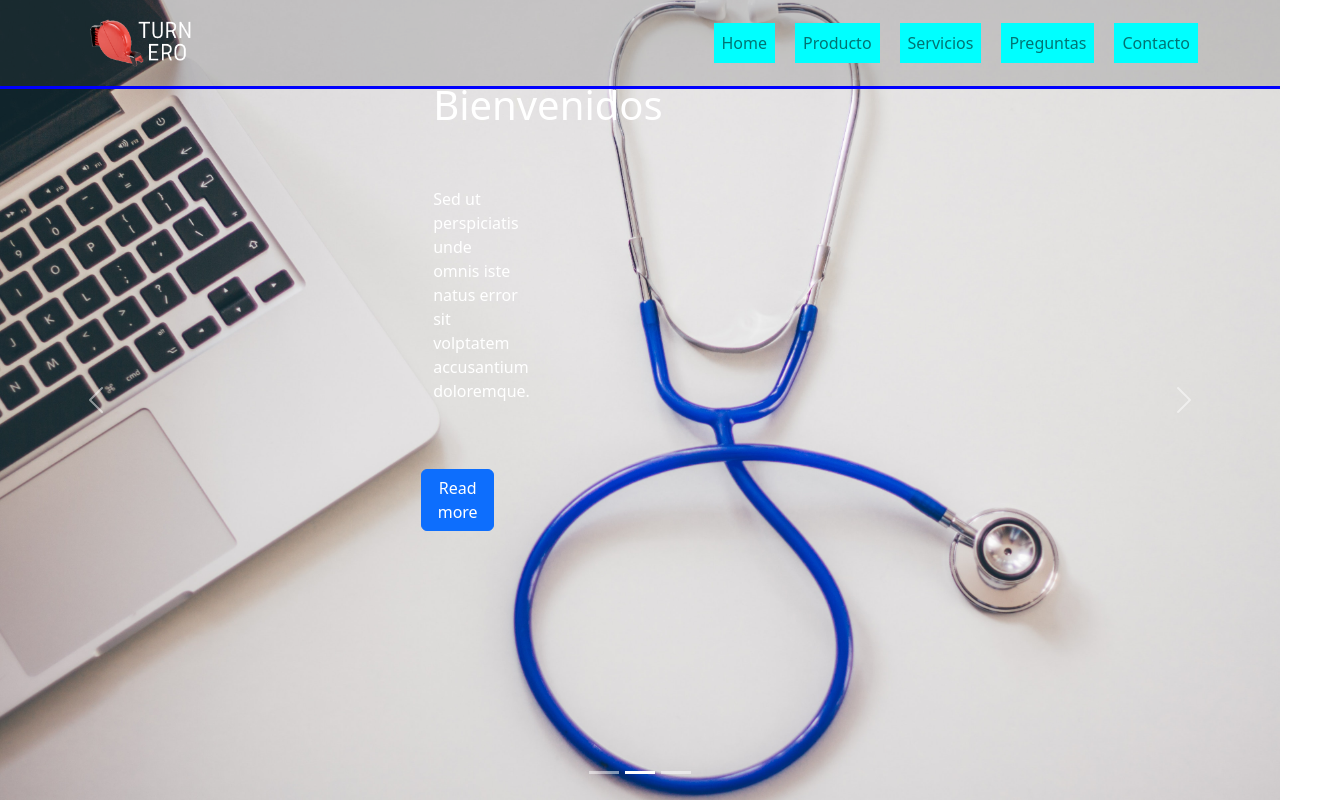
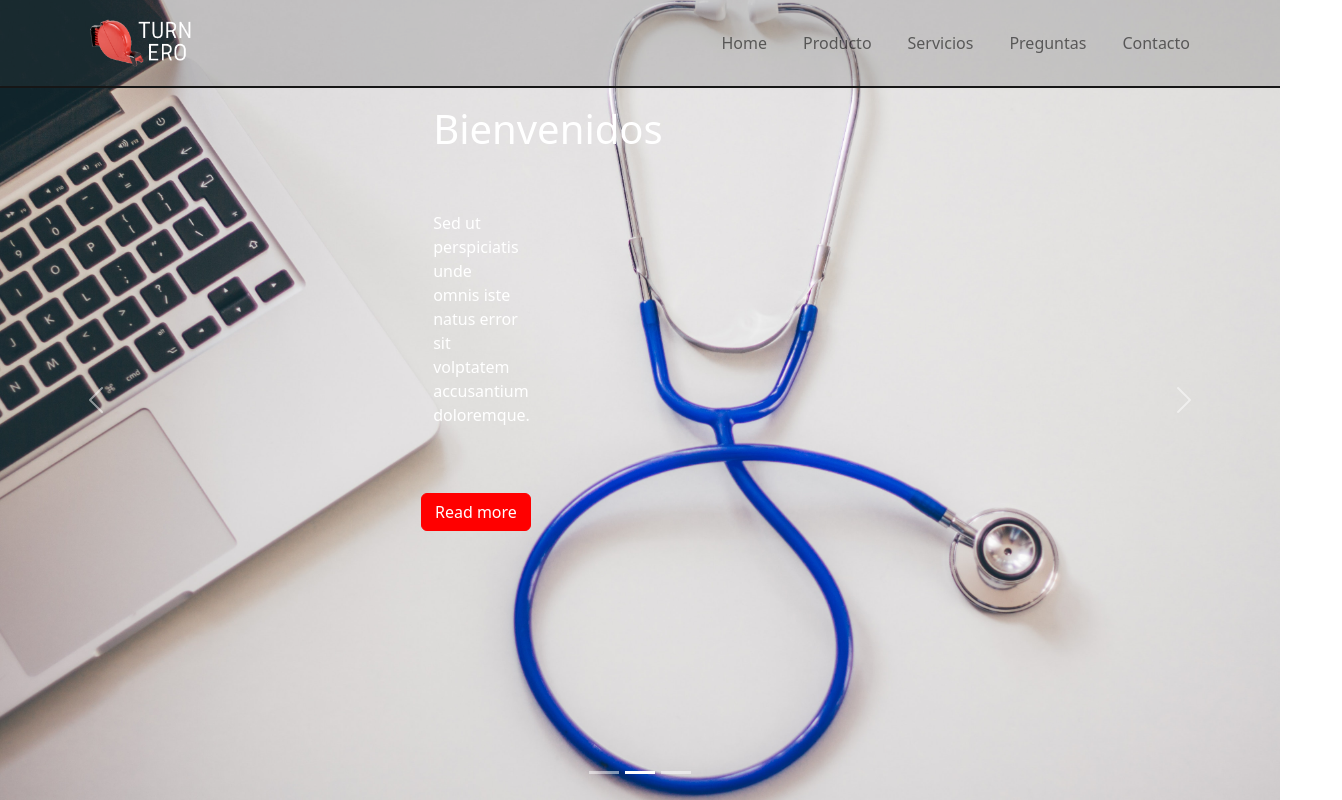
Before and after one commit to cdoller/turnero-front, a React (Create React App) app: page / in a window 1280 px wide. Shown: the top 800 px of the page, 1342 px wide, since content can reach past the window. Built offline with nearby package versions, Linux system fonts and the light colour scheme.

Commit message:
navbar con comportamiento y formato ok - botton arreglado, falta darle colores

```diff
--- a/src/assets/css/Welcome.css
+++ b/src/assets/css/Welcome.css
@@ -1,17 +1,28 @@
-.Welcome{
+.Welcome {
   margin: 80px;
-    display:flex;
+  display: flex;
   flex-direction: column;
   justify-content: center;
   align-items: flex-start;
   text-align: left;
 }
 
-.container-style-welcome{
+.container-style-welcome {
   padding: 20%;
 }
 
-.row{
+.row-welcome {
   margin: 50px;
   text-align: left;
 }
+
+.button-welcome {
+  width: 25%;
+  background-color: red;
+  border-color: red;
+}
+.button-welcome:hover {
+  background-color: greenyellow;
+  border-color: greenyellow;
+  box-shadow: rgb(42, 42, 42) 0px 0px 5px 2px;
+}
--- a/src/assets/css/navbarBootstrap.css
+++ b/src/assets/css/navbarBootstrap.css
@@ -1,13 +1,27 @@
 .navbar-inicio {
   background-color: rgba(68, 68, 68, 0.194);
-  border-bottom: 3px solid blue;
+  border-bottom: 2px solid rgb(22, 22, 22);
 }
-.navbar-inicio .botones-navbar {
+.navbar-inicio .contenedor-navbar {
   width: 100%;
   display: flex;
   justify-content: flex-end;
+  align-items: flex-end;
 }
 .navbar-inicio .button-navbar {
-  background-color: aqua;
   margin-left: 20px;
+  padding: 5px 10px;
 }
+.navbar-inicio .button-navbar:hover {
+  box-shadow: rgb(42, 42, 42) 0px 0px 5px 2px;
+  border-radius: 5px;
+  border-bottom: 3px rgb(42, 42, 42) solid;
+  font-weight: bold;
+}
+.navbar-inicio .hamburguesa-nav {
+  background-color: rgba(22, 22, 22, 0.271);
+  box-shadow: rgb(0, 0, 0) 0px 0px 0px 2px;
+}
+.navbar-inicio .hamburguesa-nav:hover {
+  box-shadow: rgb(42, 42, 42) 0px 0px 5px 2px;
+}
--- /dev/null
+++ b/src/assets/sass/Welcome.scss
@@ -0,0 +1,29 @@
+.Welcome{
+    margin: 80px;
+    display:flex;
+    flex-direction: column;
+    justify-content: center;
+    align-items: flex-start;
+    text-align: left;
+}
+
+.container-style-welcome{
+    padding: 20%;
+}
+
+.row-welcome{
+    margin: 50px;
+    text-align: left;
+}
+
+.button-welcome{
+    width: 25%;
+    background-color: red;
+    border-color: red;
+    &:hover {
+        background-color: greenyellow;
+        border-color: greenyellow;
+        box-shadow: rgb(42, 42, 42) 0px 0px 5px 2px;
+    }
+
+}
--- a/src/assets/sass/navbarBootstrap.scss
+++ b/src/assets/sass/navbarBootstrap.scss
@@ -1,15 +1,31 @@
 .navbar-inicio{
     background-color: rgba(68, 68, 68, 0.194);
-    border-bottom: 3px solid blue;
+    border-bottom: 2px solid rgb(22, 22, 22);
 
-    .botones-navbar{
+    .contenedor-navbar{
     width: 100%;
     display: flex;
     justify-content:flex-end;
+    align-items: flex-end;
     }
 
     .button-navbar{
-    background-color: aqua;
     margin-left: 20px;
+    padding: 5px 10px;
+    &:hover {
+        box-shadow:rgb(42, 42, 42) 0px 0px 5px 2px;
+        border-radius: 5px;
+        border-bottom: 3px rgb(42, 42, 42) solid;
+        font-weight: bold
+        }
     }
+
+    .hamburguesa-nav{
+    background-color: rgba(22, 22, 22, 0.271);
+    box-shadow: rgb(0, 0, 0) 0px 0px 0px 2px;
+    &:hover {
+        box-shadow: rgb(42, 42, 42) 0px 0px 5px 2px;
+        }
+    }
+
 }
--- a/src/components/NavbarBootstrap.js
+++ b/src/components/NavbarBootstrap.js
@@ -19,9 +19,9 @@ const NavBar = ({handleClick}) => {
                 height="60px"
                 alt='imagenTurneo'/>
                 </Navbar.Brand>
-                <Navbar.Toggle aria-controls="basic-navbar-nav" />
+                <Navbar.Toggle className="hamburguesa-nav" aria-controls="basic-navbar-nav"/>
                 <Navbar.Collapse id="basic-navbar-nav">
-                <Nav className="me-auto botones-navbar">
+                <Nav className="me-auto contenedor-navbar">
                     <Nav.Link className="button-navbar" onClick={()=>handleClick}>Home</Nav.Link>
                     <Nav.Link className="button-navbar" onClick={()=>handleClick}>Producto</Nav.Link>
                     <Nav.Link className="button-navbar" onClick={()=>handleClick}>Servicios</Nav.Link>
--- a/src/components/Welcome.js
+++ b/src/components/Welcome.js
@@ -5,14 +5,14 @@ const Welcome = () => {
     return (
 
             <div className="container container-style-welcome">
-                <div className="row">
+                <div className="row row-welcome">
                     <h1 className="col-8">Bienvenidos</h1>
                 </div>
-                <div className="row">
+                <div className="row row-welcome">
                     <p className="col-3">Sed ut perspiciatis unde omnis iste natus error sit volptatem accusantium doloremque.</p>
                 </div>
-                <div className="row">
-                    <button className="col-2 btn btn-primary">Read more</button>
+                <div className="row row-welcome">
+                    <button className="col-2 btn btn-primary button-welcome">Read more</button>
                 </div>
             </div>
 
```
Also changed, not shown: src/assets/css/navbar.css (deleted, +0 -44 lines), src/assets/sass/navbar.scss (deleted, +0 -48 lines). Lines whose indentation alone changed are shown as unchanged.
